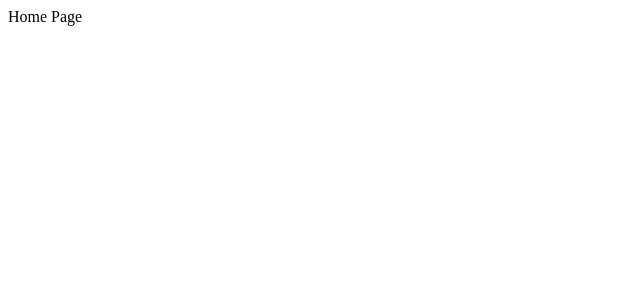
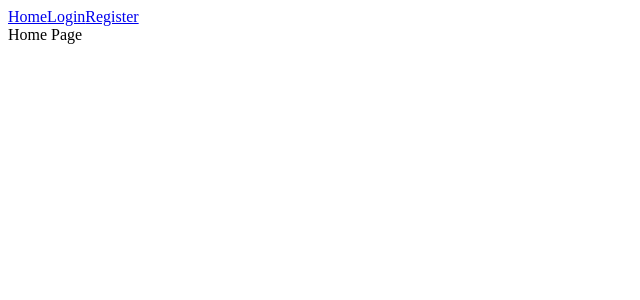
Before and after one commit to Cannon-Cloud/Marketplace-FE, a React (Create React App) app: page / in a window 1280 px wide. Shown: the top 300 px of the page, without its empty margins (0-640 px from the left). Built offline with nearby package versions, Linux system fonts and the light colour scheme; the HTML template or start-up script is replaced by a standard one.

Commit message:
Routes and Nav

```diff
--- a/src/App.js
+++ b/src/App.js
@@ -3,10 +3,12 @@
 import Home from "./booking/Home";
 import Login from "./auth/Login";
 import Register from "./auth/Register";
+import TopNav from "./components/TopNav";
 
 const App = () => {
   return (
     <BrowserRouter>
+      <TopNav />
       <Switch>
         <Route exact path="/" component={Home} />
         <Route exact path="/login" component={Login} />
--- /dev/null
+++ b/src/components/TopNav.js
@@ -0,0 +1,19 @@
+import { Link } from "react-router-dom";
+
+const TopNav = () => {
+  return (
+    <div className="nav bg-light d-flex justify-content-between">
+      <Link className="nav-link" to="/">
+        Home
+      </Link>
+      <Link className="nav-link" to="/login">
+        Login
+      </Link>
+      <Link className="nav-link" to="/register">
+        Register
+      </Link>
+    </div>
+  );
+};
+
+export default TopNav;
```
